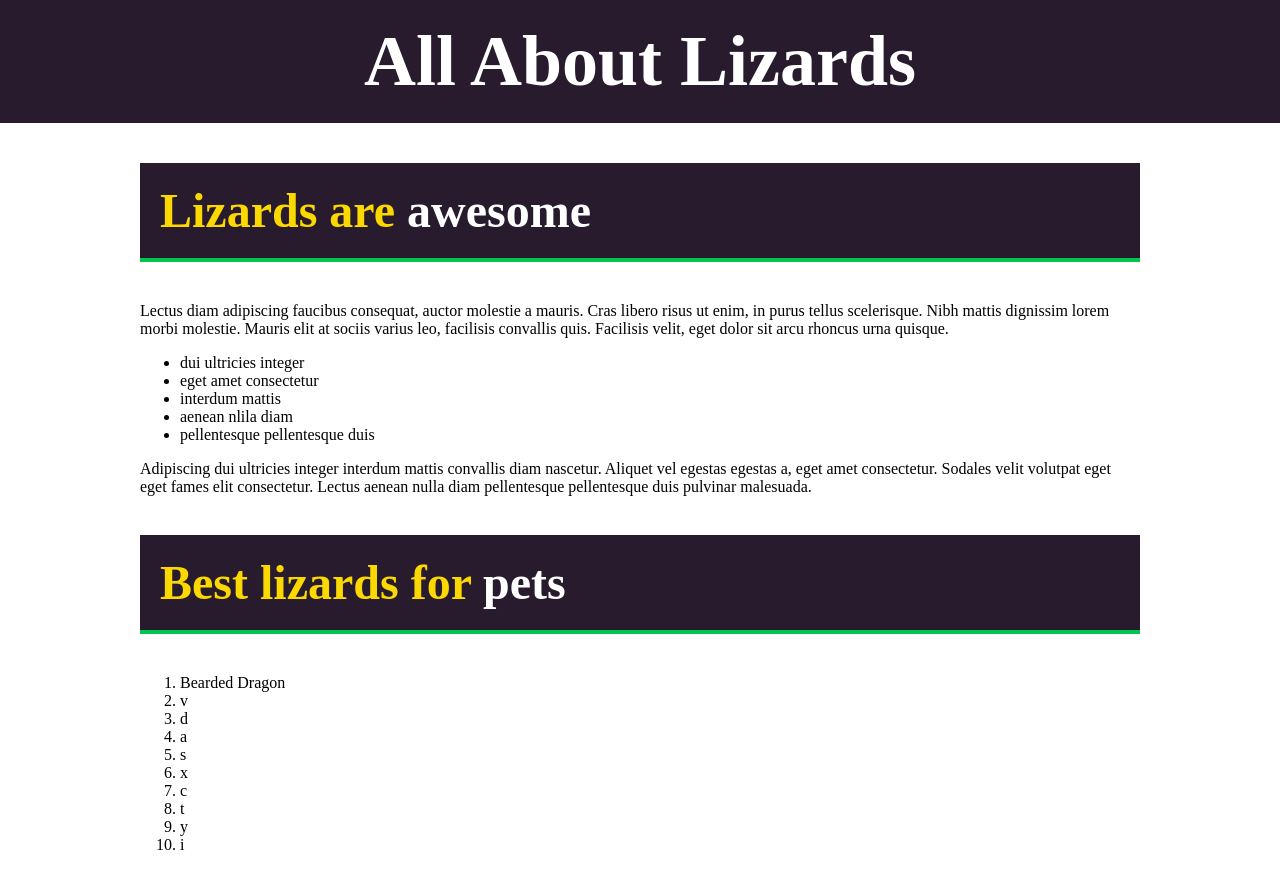
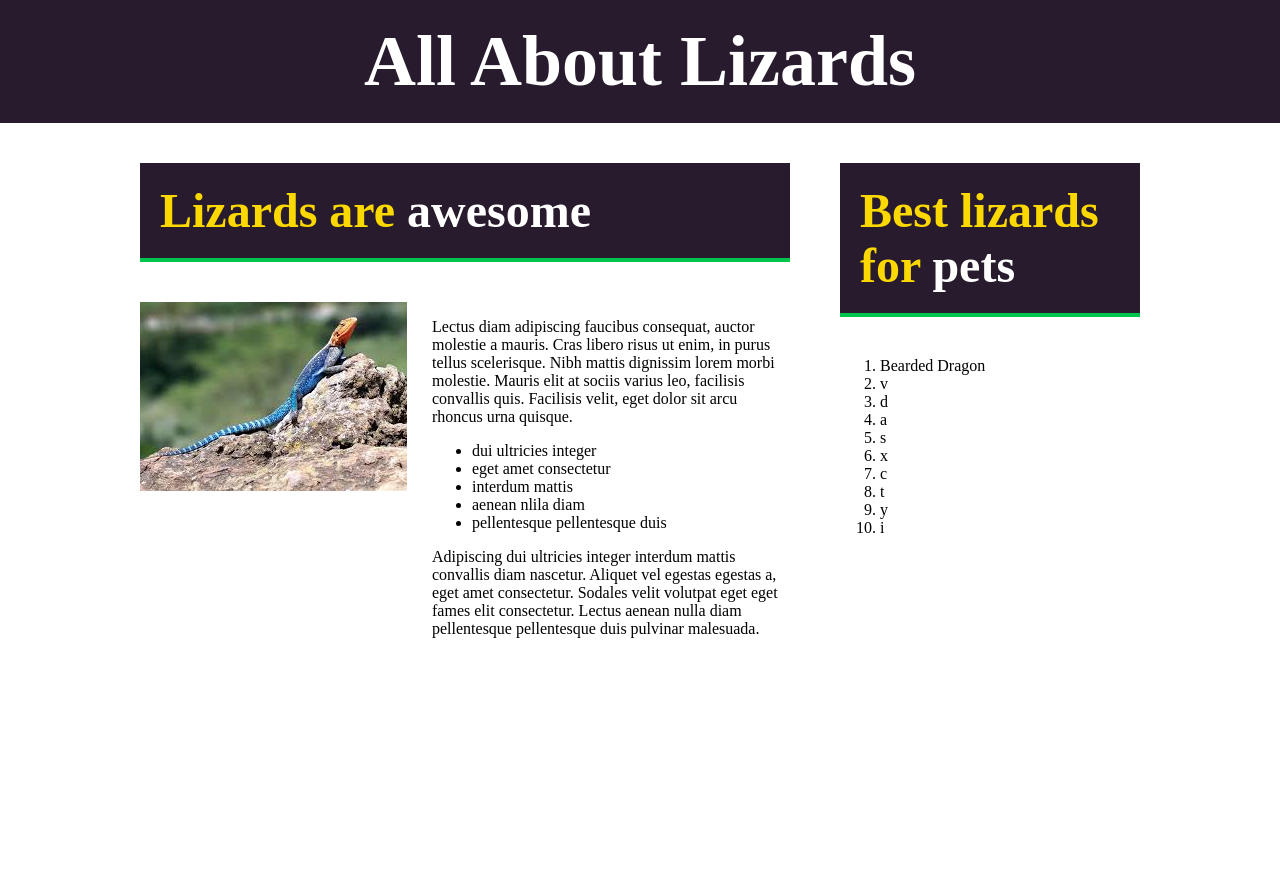
Before and after one commit to lee-injae/scrimba, a plain HTML site: page HTMLnCSSChallenges/6/index.html in a window 1280 px wide. After the commit the page ends 800 px from the top, so only its background shows below. Drawn offline with Linux system fonts and the light colour scheme.

Commit message:
challenge 9 finished

```diff
--- a/HTMLnCSSChallenges/6/css/style.css
+++ b/HTMLnCSSChallenges/6/css/style.css
@@ -32,6 +32,24 @@ h1{
     padding: 0 20px;
 }
 
+.columns {
+    display:flex;
+}
+
+.main-content{
+    width: 65%;
+    margin-right: 5%;
+}
+
+.column-right {
+    margin-left: 25px;
+}
+
+.sidebar{
+    width: 30%;
+}
+
+
 /* h1{
     background-color: #281B2D;
     color: #fff;
--- a/HTMLnCSSChallenges/6/index.html
+++ b/HTMLnCSSChallenges/6/index.html
@@ -11,8 +11,16 @@
 
         <main>
             <div class="container">
+                <div class="columns">
                     <section class="main-content">
+
                         <h2 class="subheading">Lizards are <span class="white-text">awesome</span></h2>
+
+                        <div class="columns">
+                            <div class="column-left">
+                                <img src="images/lizard.jpeg" alt="lizard">
+                            </div>
+                            <div class="column-right">
                                 <p>Lectus diam adipiscing faucibus consequat, auctor molestie a mauris. Cras libero risus ut enim, in purus tellus scelerisque. Nibh mattis dignissim lorem morbi molestie. Mauris elit at sociis varius leo, facilisis convallis quis. Facilisis velit, eget dolor sit arcu rhoncus urna quisque.</p>
 
                                 <ul>
@@ -29,6 +37,8 @@
                                 <!-- insert the unordered list here -->
 
                                     <p>Adipiscing dui ultricies integer interdum mattis convallis diam nascetur. Aliquet vel egestas egestas a, eget amet consectetur. Sodales velit volutpat eget eget fames elit consectetur. Lectus aenean nulla diam pellentesque pellentesque duis pulvinar malesuada. </p>
+                            </div>
+                        </div>
                     </section>
 
                     <aside class="sidebar">
@@ -48,6 +58,7 @@
                         </ol>
                     </aside>
                 </div>
+            </div>
         </main>
     </body>
 </html>
```
Also changed, not shown: HTMLnCSSChallenges/6/images/lizard.jpeg (added). Lines whose indentation alone changed are shown as unchanged.
